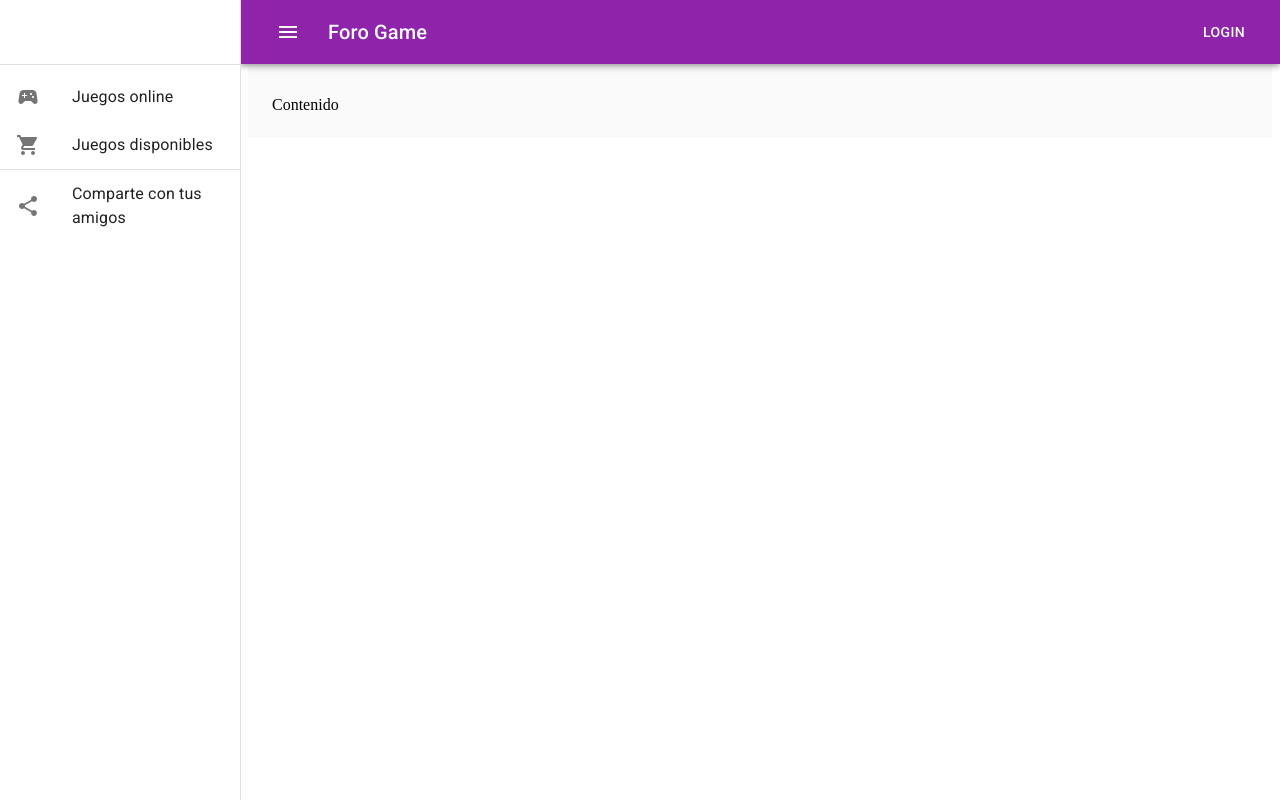
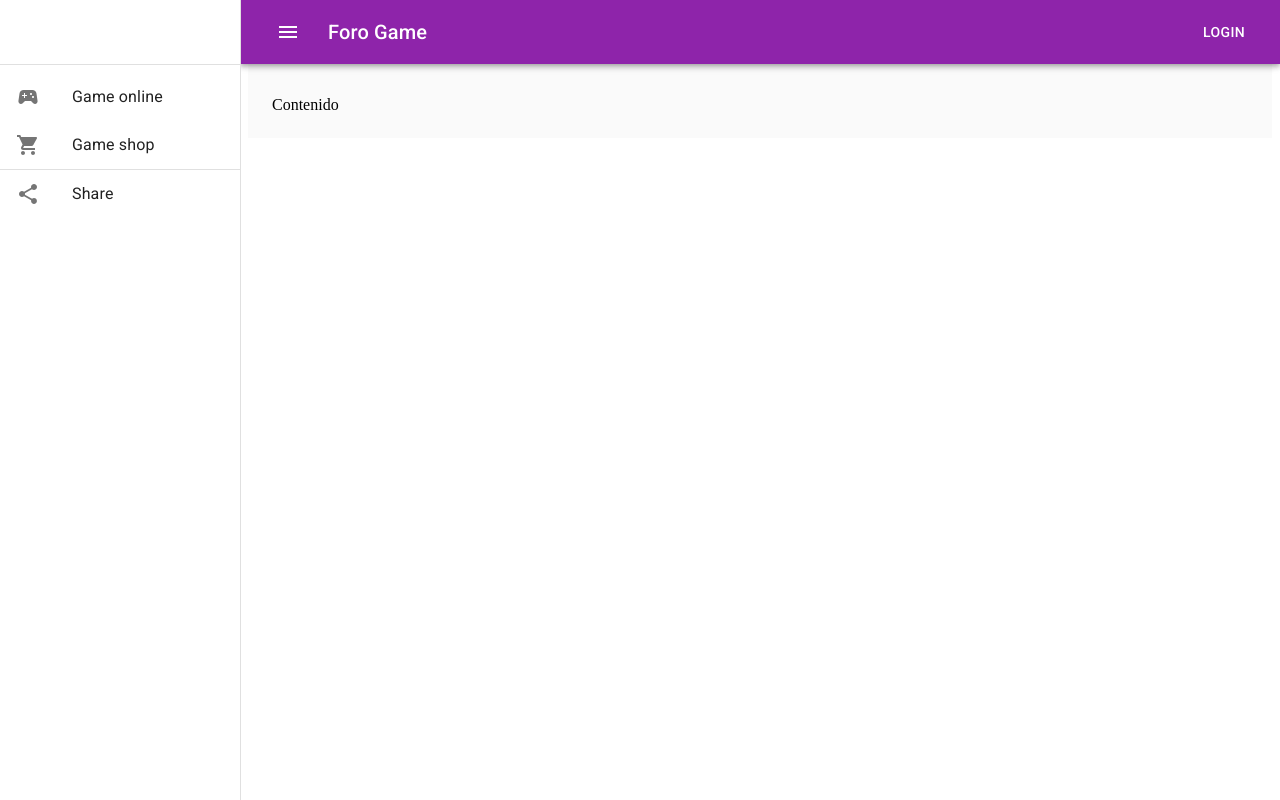
Before and after one commit to alfredomtzg/React-and-Material-UI, a React (Create React App) app: page / in a window 1280 px wide. Built offline with nearby package versions, Linux system fonts and the light colour scheme.

Commit message:
Agree Hidden and put de list in hidden xsDown

```diff
--- a/src/components/Contenedor.jsx
+++ b/src/components/Contenedor.jsx
@@ -1,7 +1,7 @@
 import React from 'react'
 import Navbar from './Navbar'
 import {
-  makeStyles
+  makeStyles, Hidden
 } from '@material-ui/core'
 import Cajon from './Cajon'
 
@@ -23,7 +23,9 @@ const Contenedor = () => {
   return(
     <div className={classes.root}>
       <Navbar/>
-      <Cajon/>
+      <Hidden xsDown>
+        <Cajon/>
+      </Hidden>
       <div className={classes.content}>
         <div className={classes.toolbar}></div>
         Contenido
--- a/src/components/Listas.jsx
+++ b/src/components/Listas.jsx
@@ -20,14 +20,14 @@ const Listas = () => {
           <ListItemIcon>
             <SportsEsportsIcon/>
           </ListItemIcon>
-          <ListItemText primary='Juegos online'/>
+          <ListItemText primary='Game online'/>
         </ListItem>
 
         <ListItem button>
           <ListItemIcon>
             <ShoppingCartIcon/>
           </ListItemIcon>
-          <ListItemText primary='Juegos disponibles'/>
+          <ListItemText primary='Game shop'/>
         </ListItem>
 
         <Divider/>
@@ -36,7 +36,7 @@ const Listas = () => {
           <ListItemIcon>
             <ShareIcon/>
           </ListItemIcon>
-          <ListItemText primary='Comparte con tus amigos'/>
+          <ListItemText primary='Share'/>
         </ListItem>
 
       </List>
```
